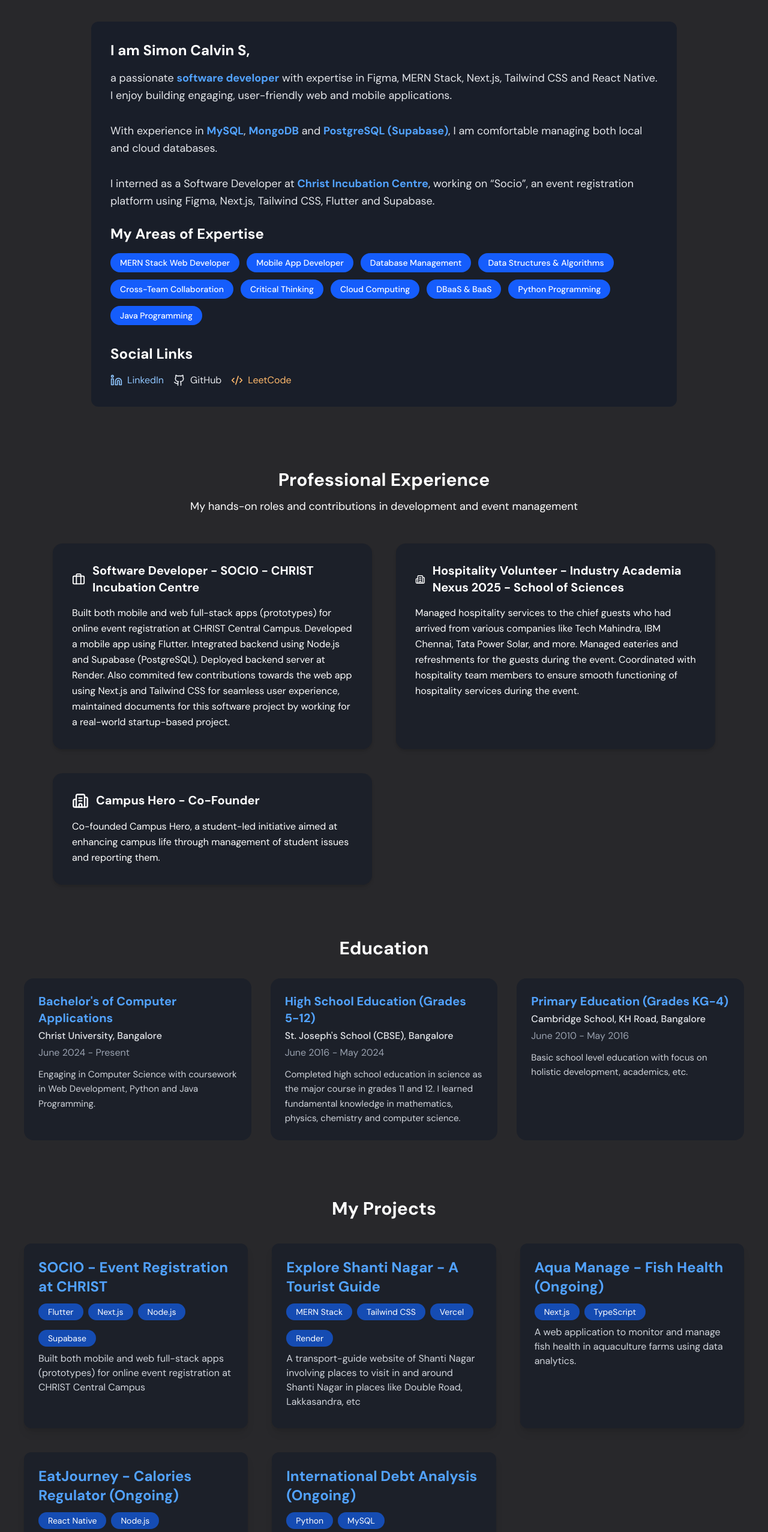
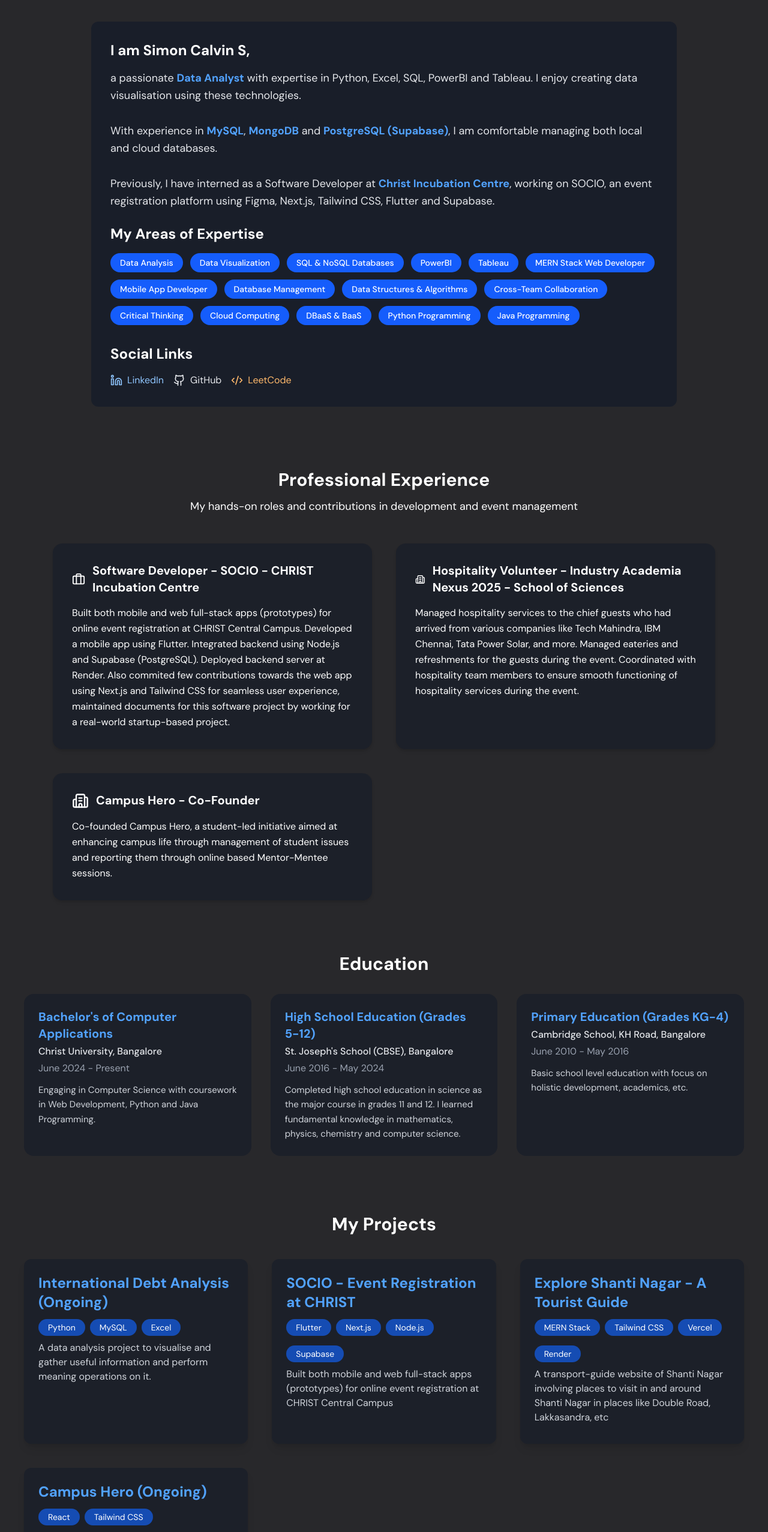
Before and after one commit to SimonCalvinS1/my-portfolio, a React (Vite) app: page / in a window 1280 px wide. Shown: the part 234-2788 px from the top of the page at 60% size. Built offline with nearby package versions, Linux system fonts and the light colour scheme.

Commit message:
Change to data analysis

```diff
--- a/index.html
+++ b/index.html
@@ -2,7 +2,6 @@
 <html lang="en">
   <head>
     <meta charset="UTF-8" />
-    <link rel="icon" type="image/svg+xml" href="/vite.svg" />
     <meta name="viewport" content="width=device-width, initial-scale=1.0" />
     <link href="/src/index.css" rel="stylesheet" />
     <title>Simon's Portfolio</title>
--- a/src/components/AboutMe.jsx
+++ b/src/components/AboutMe.jsx
@@ -27,9 +27,9 @@
 
           <p className="text-gray-200 text-base sm:text-lg leading-relaxed mb-6">
             a passionate{" "}
-            <span className="font-semibold text-blue-400">software developer</span>{" "}
-            with expertise in Figma, MERN Stack, Next.js, Tailwind CSS and React Native.
-            I enjoy building engaging, user-friendly web and mobile applications.
+            <span className="font-semibold text-blue-400">Data Analyst</span>{" "}
+            with expertise in Python, Excel, SQL, PowerBI and Tableau.
+            I enjoy creating data visualisation using these technologies.
             <br /><br />
             With experience in{" "}
             <span className="text-blue-400 font-semibold">MySQL</span>,{" "}
@@ -37,10 +37,10 @@
             <span className="text-blue-400 font-semibold">PostgreSQL (Supabase)</span>,
             I am comfortable managing both local and cloud databases.
             <br /><br />
-            I interned as a Software Developer at{" "}
+            Previously, I have interned as a Software Developer at{" "}
             <span className="font-semibold text-blue-400">
               Christ Incubation Centre
-            </span>, working on “Socio”, an event registration platform using
+            </span>, working on SOCIO, an event registration platform using
             Figma, Next.js, Tailwind CSS, Flutter and Supabase.
           </p>
 
@@ -52,6 +52,11 @@
 
             <div className="flex flex-wrap gap-3">
               {[
+                "Data Analysis",
+                "Data Visualization",
+                "SQL & NoSQL Databases",
+                "PowerBI",
+                "Tableau",
                 "MERN Stack Web Developer",
                 "Mobile App Developer",
                 "Database Management",
--- a/src/components/Experience.jsx
+++ b/src/components/Experience.jsx
@@ -19,7 +19,7 @@
       id: 3,
       title: "Campus Hero - Co-Founder",
       description:
-        "Co-founded Campus Hero, a student-led initiative aimed at enhancing campus life through management of student issues and reporting them.",
+        "Co-founded Campus Hero, a student-led initiative aimed at enhancing campus life through management of student issues and reporting them through online based Mentor-Mentee sessions.",
     },
   ];
 
--- a/src/components/Projects.jsx
+++ b/src/components/Projects.jsx
@@ -4,39 +4,33 @@
   const projects = [
     {
       id: 1,
+      title: "International Debt Analysis (Ongoing)",
+      description: "A data analysis project to visualise and gather useful information and perform meaning operations on it.",
+      tech: ["Python", "MySQL", "Excel"],
+      link: "#",
+    },
+    {
+      id: 2,
       title: "SOCIO - Event Registration at CHRIST",
       description: "Built both mobile and web full-stack apps (prototypes) for online event registration at CHRIST Central Campus",
       tech: ["Flutter", "Next.js", "Node.js", "Supabase"],
       link: "#",
     },
     {
-      id: 2,
+      id: 3,
       title: "Explore Shanti Nagar - A Tourist Guide",
       description: "A transport-guide website of Shanti Nagar involving places to visit in and around Shanti Nagar in places like Double Road, Lakkasandra, etc",
       tech: ["MERN Stack", "Tailwind CSS", "Vercel", "Render"],
       link: "#",
     },
+
     {
-      id: 3,
-      title: "Aqua Manage - Fish Health (Ongoing)",
-      description: "A web application to monitor and manage fish health in aquaculture farms using data analytics.",
-      tech: ["Next.js", "TypeScript"],
+      id: 4,
+      title: "Campus Hero (Ongoing)",
+      description: "A student-led initiative platform aimed at enhancing campus life through management of student issues and reporting them through online based Mentor-Mentee sessions.",
+      tech: ["React", "Tailwind CSS"],
       link: "#",
     },
-    {
-      id: 4,
-      title: "EatJourney - Calories Regulator (Ongoing)",
-      description: "A cross-platform app to help users track and regulate their calorie intake and diet plans.",
-      tech: ["React Native", "Node.js"],
-      link: "#",
-    },
-    {
-      id: 5,
-      title: "International Debt Analysis (Ongoing)",
-      description: "A data analysis project to visualise and gather useful information and perform meaning operations on it.",
-      tech: ["Python", "MySQL"],
-      link: "#",
-    }
   ];
 
     return (
```
